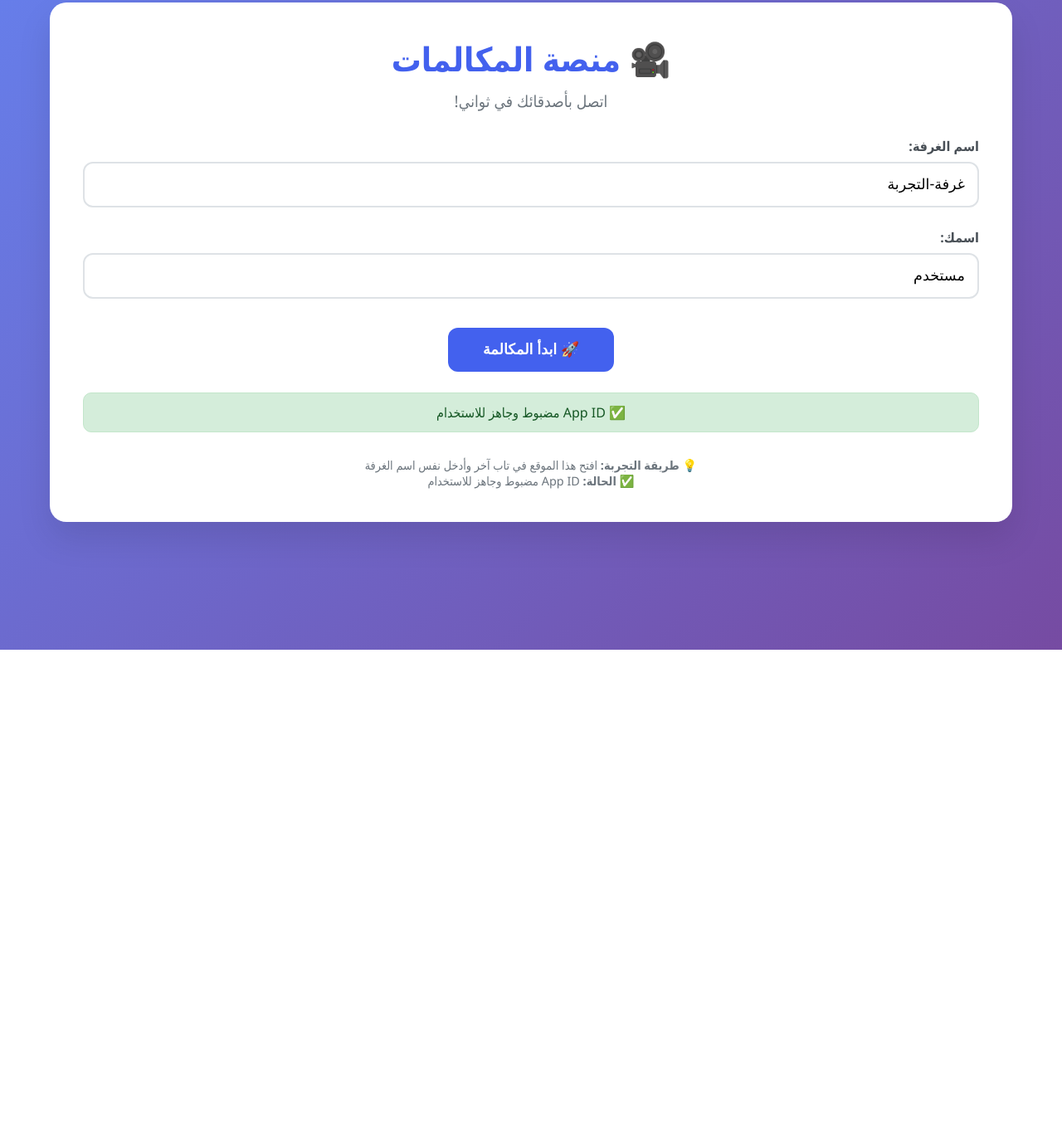
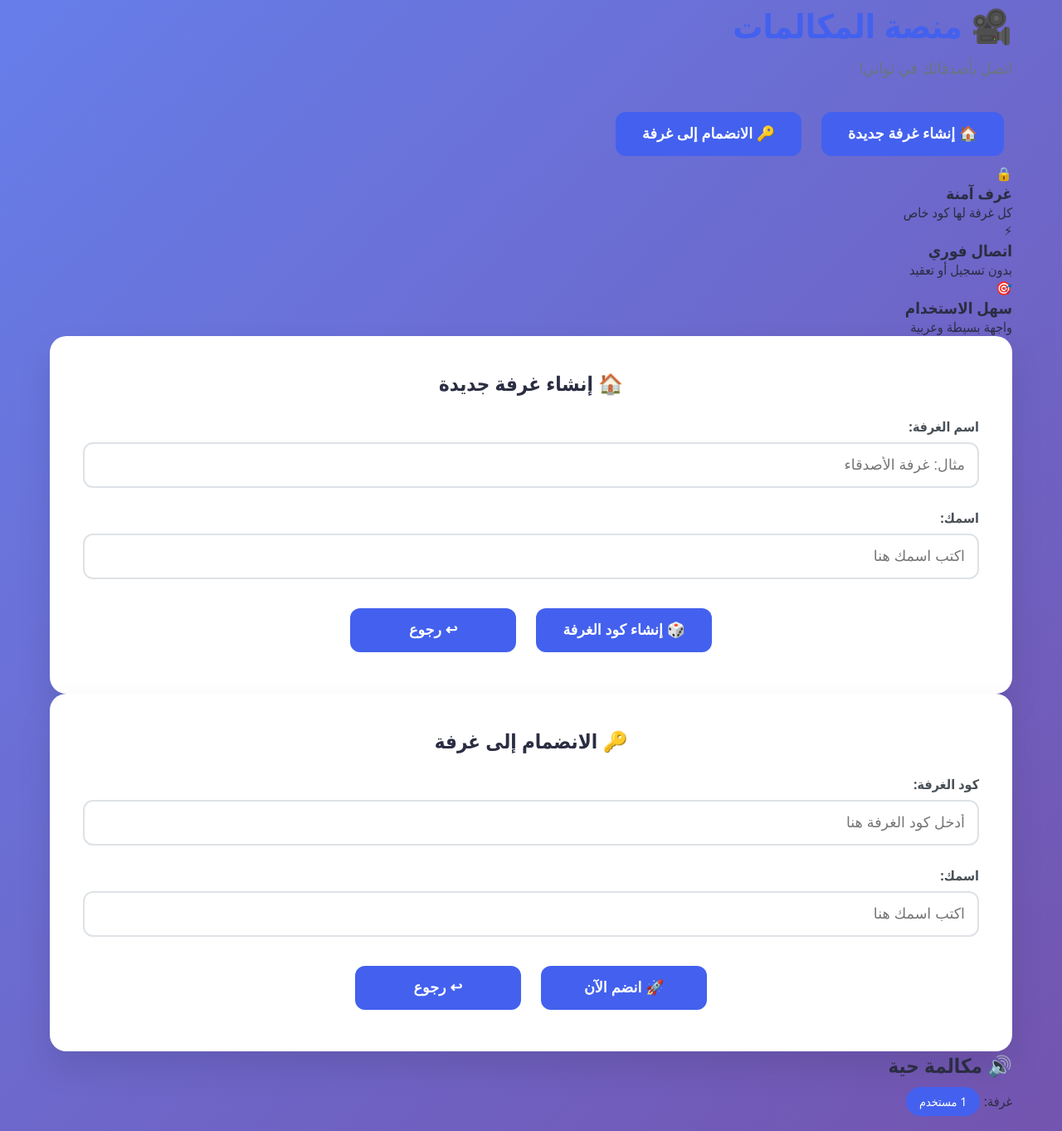
Before and after one commit to am4team1/disapp, a plain HTML site: page index.html in a window 1280 px wide. Shown: the part 17-1380 px from the top of the page at 83% size. Before the commit the page ends 800 px from the top, so only its background shows below. Drawn offline with Linux system fonts and the light colour scheme; a script that the page names is missing.

Commit message:
Update index.html

```diff
--- a/index.html
+++ b/index.html
@@ -8,41 +8,121 @@
 </head>
 <body>
     <div class="container">
-        <!-- شاشة الدخول -->
-        <div id="homeScreen" class="card">
-            <h1>🎥 منصة المكالمات</h1>
-            <p class="subtitle">اتصل بأصدقائك في ثواني!</p>
+        <!-- شاشة الترحيب -->
+        <div id="welcomeScreen" class="screen active">
+            <div class="welcome-card">
+                <div class="logo">
+                    <h1>🎥 منصة المكالمات</h1>
+                    <p class="subtitle">اتصل بأصدقائك في ثواني!</p>
+                </div>
 
-            <div class="input-group">
-                <label for="channelName">اسم الغرفة:</label>
-                <input type="text" id="channelName" placeholder="اكتب اسم الغرفة هنا..." value="غرفة-التجربة">
+                <div class="welcome-actions">
+                    <button id="createRoomBtn" class="btn primary large">
+                        🏠 إنشاء غرفة جديدة
+                    </button>
+
+                    <button id="joinRoomBtn" class="btn secondary large">
+                        🔑 الانضمام إلى غرفة
+                    </button>
+                </div>
+
+                <div class="features">
+                    <div class="feature">
+                        <span>🔒</span>
+                        <div>
+                            <h3>غرف آمنة</h3>
+                            <p>كل غرفة لها كود خاص</p>
+                        </div>
+                    </div>
+                    <div class="feature">
+                        <span>⚡</span>
+                        <div>
+                            <h3>اتصال فوري</h3>
+                            <p>بدون تسجيل أو تعقيد</p>
+                        </div>
+                    </div>
+                    <div class="feature">
+                        <span>🎯</span>
+                        <div>
+                            <h3>سهل الاستخدام</h3>
+                            <p>واجهة بسيطة وعربية</p>
+                        </div>
+                    </div>
+                </div>
             </div>
+        </div>
 
-            <div class="input-group">
-                <label for="userName">اسمك:</label>
-                <input type="text" id="userName" placeholder="اكتب اسمك..." value="مستخدم">
+        <!-- شاشة إنشاء الغرفة -->
+        <div id="createRoomScreen" class="screen">
+            <div class="card">
+                <h2>🏠 إنشاء غرفة جديدة</h2>
+
+                <div class="input-group">
+                    <label for="roomName">اسم الغرفة:</label>
+                    <input type="text" id="roomName" placeholder="مثال: غرفة الأصدقاء">
+                </div>
+
+                <div class="input-group">
+                    <label for="userNameCreate">اسمك:</label>
+                    <input type="text" id="userNameCreate" placeholder="اكتب اسمك هنا">
+                </div>
+
+                <div class="action-buttons">
+                    <button id="generateRoomBtn" class="btn primary">🎲 إنشاء كود الغرفة</button>
+                    <button id="backFromCreateBtn" class="btn secondary">↩ رجوع</button>
+                </div>
+
+                <div id="roomCodeSection" class="room-code-section hidden">
+                    <div class="room-code-display">
+                        <h3>🎯 كود الغرفة</h3>
+                        <div class="code" id="roomCodeDisplay">جاري التوليد...</div>
+                        <p class="code-hint">شارك هذا الكود مع من تريد دعوته</p>
+                    </div>
+
+                    <button id="joinWithCodeBtn" class="btn success">🚀 انضم بالكود</button>
+                </div>
             </div>
+        </div>
 
-            <button id="joinBtn" class="btn">🚀 ابدأ المكالمة</button>
+        <!-- شاشة الانضمام للغرفة -->
+        <div id="joinRoomScreen" class="screen">
+            <div class="card">
+                <h2>🔑 الانضمام إلى غرفة</h2>
 
-            <div id="status" class="status hidden"></div>
+                <div class="input-group">
+                    <label for="roomCodeInput">كود الغرفة:</label>
+                    <input type="text" id="roomCodeInput" placeholder="أدخل كود الغرفة هنا">
+                </div>
 
-            <div style="margin-top: 30px; color: #6c757d; font-size: 0.9rem;">
-                <p>💡 <strong>طريقة التجربة:</strong> افتح هذا الموقع في تاب آخر وأدخل نفس اسم الغرفة</p>
-                <p>✅ <strong>الحالة:</strong> App ID مضبوط وجاهز للاستخدام</p>
+                <div class="input-group">
+                    <label for="userNameJoin">اسمك:</label>
+                    <input type="text" id="userNameJoin" placeholder="اكتب اسمك هنا">
+                </div>
+
+                <div class="action-buttons">
+                    <button id="joinWithCodeBtn" class="btn primary">🚀 انضم الآن</button>
+                    <button id="backFromJoinBtn" class="btn secondary">↩ رجوع</button>
+                </div>
+
+                <div id="joinError" class="error-message hidden"></div>
             </div>
         </div>
 
         <!-- شاشة المكالمة -->
-        <div id="callScreen" class="card hidden">
-            <h2>🔊 مكالمة حية</h2>
-            <div id="roomInfo" style="margin: 15px 0;"></div>
-            <div id="userCount" class="user-count">1 مستخدم</div>
+        <div id="callScreen" class="screen">
+            <div class="call-header">
+                <h2>🔊 مكالمة حية</h2>
+                <div class="call-info">
+                    <span id="roomNameDisplay">غرفة: </span>
+                    <span id="userCount" class="user-count">1 مستخدم</span>
+                    <span id="roomCodeDisplaySmall" class="room-code-small"></span>
+                </div>
+            </div>
 
             <div class="video-container">
                 <div class="video-wrapper">
                     <video id="localVideo" autoplay muted></video>
-                    <div class="video-label">أنت</div>
+                    <div class="video-label" id="localUserName">أنت</div>
                 </div>
                 <div class="video-wrapper">
                     <video id="remoteVideo" autoplay></video>
@@ -51,13 +131,20 @@
             </div>
 
             <div class="controls">
-                <button id="muteBtn" class="control-btn">🎤 صوت</button>
-                <button id="videoBtn" class="control-btn">📹 كاميرا</button>
-                <button id="leaveBtn" class="control-btn danger">📞 إنهاء المكالمة</button>
+                <button id="muteBtn" class="control-btn">🎤</button>
+                <button id="videoBtn" class="control-btn">📹</button>
+                <button id="inviteBtn" class="control-btn">📩 كود الدعوة</button>
+                <button id="leaveBtn" class="control-btn danger">📞 إنهاء</button>
             </div>
 
-            <div style="margin-top: 20px; color: #6c757d;">
-                <p>🔊 تأكد من السماح للموقع باستخدام الميكروفون والكاميرا</p>
+            <div id="inviteSection" class="invite-section hidden">
+                <div class="invite-card">
+                    <h3>📩 دعوة الأصدقاء</h3>
+                    <p>شارك هذا الكود للانضمام للغرفة:</p>
+                    <div class="invite-code" id="inviteCodeDisplay"></div>
+                    <button id="copyInviteBtn" class="btn success">📋 نسخ الكود</button>
+                    <button id="closeInviteBtn" class="btn secondary">✕ إغلاق</button>
+                </div>
             </div>
         </div>
     </div>
@@ -65,7 +152,7 @@
     <!-- نافذة التحميل -->
     <div id="loading" class="loading hidden">
         <div class="spinner"></div>
-        <p style="font-size: 1.2rem; margin-top: 15px;">جاري الاتصال بالغرفة...</p>
+        <p>جاري الاتصال بالغرفة...</p>
     </div>
 
     <!-- مكتبة Agora -->
```
